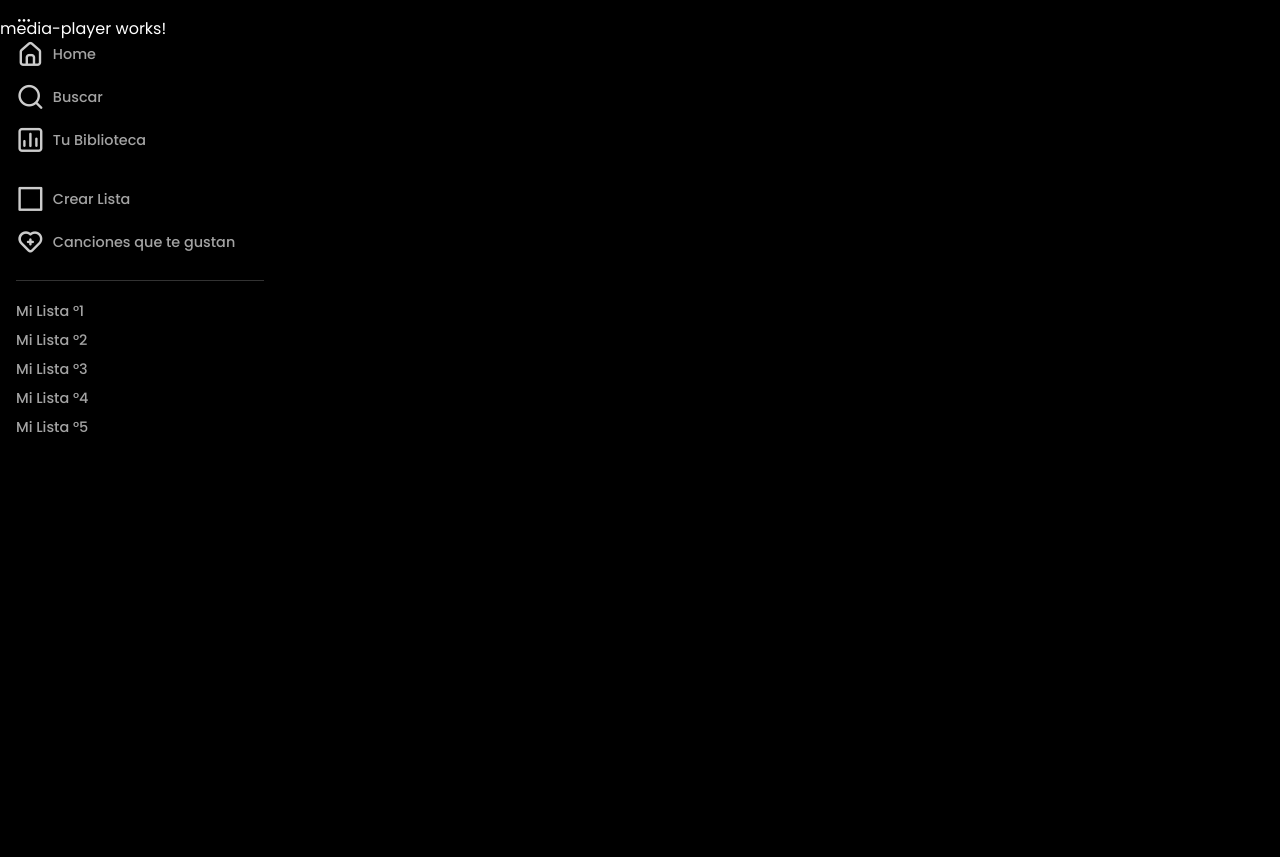
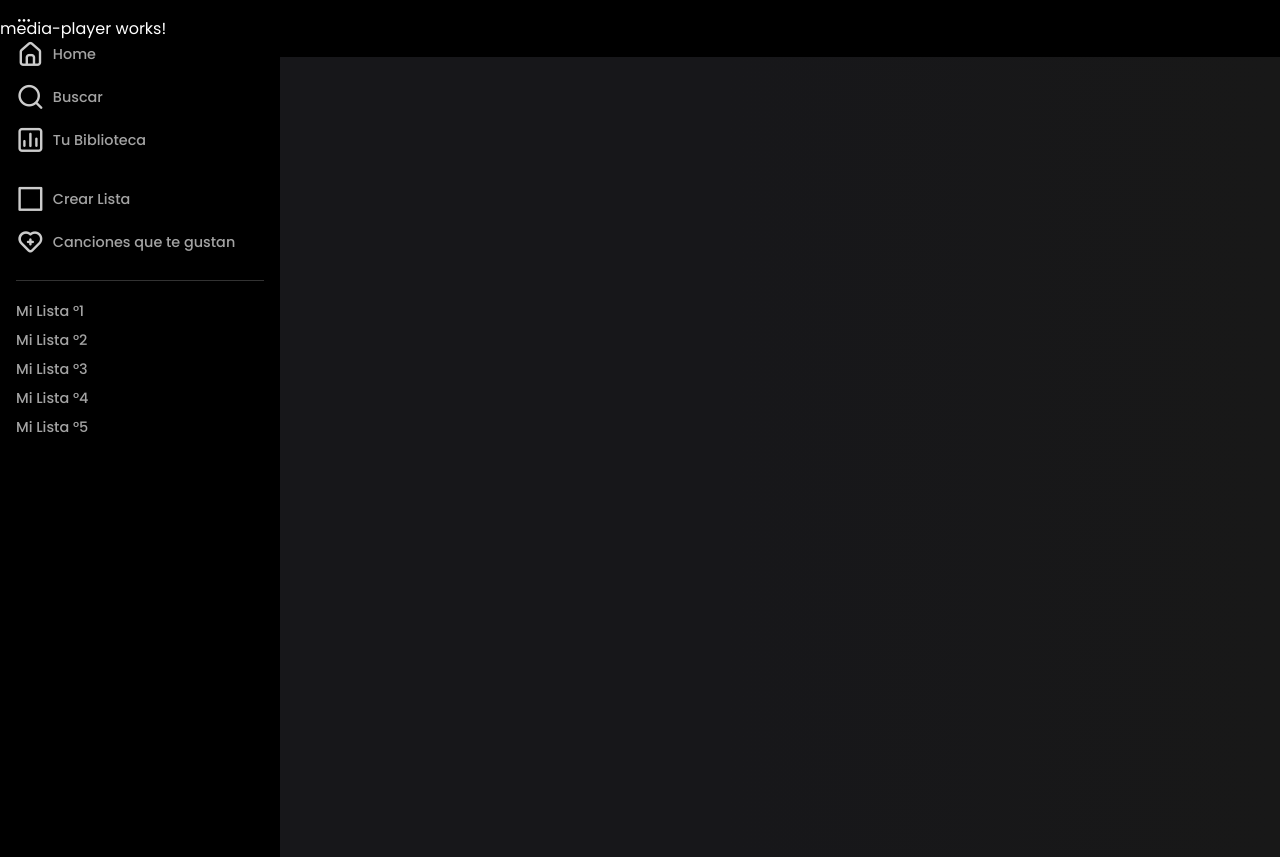
Before and after one commit to alejahndro02/spotify, an Angular app: page / in a window 1280 px wide. Before the commit the page ends 800 px from the top, so only its background shows below. Built offline with nearby package versions, Linux system fonts and the light colour scheme.

Commit message:
Se agrego el estilo del contenedor div con la clase de home-wrapper

```diff
--- a/src/app/modules/home/pages/home-page/home-page.component.css
+++ b/src/app/modules/home/pages/home-page/home-page.component.css
@@ -0,0 +1,6 @@
+.home-wrapper {
+    margin: 0 0 0 17.5rem;
+    background: rgb(23, 23, 26);
+    background: linear-gradient(90deg, rgba(23, 23, 26, 1) 44%, rgba(24, 24, 24, 1) 100%);
+    min-height: 100vh;
+}
```
